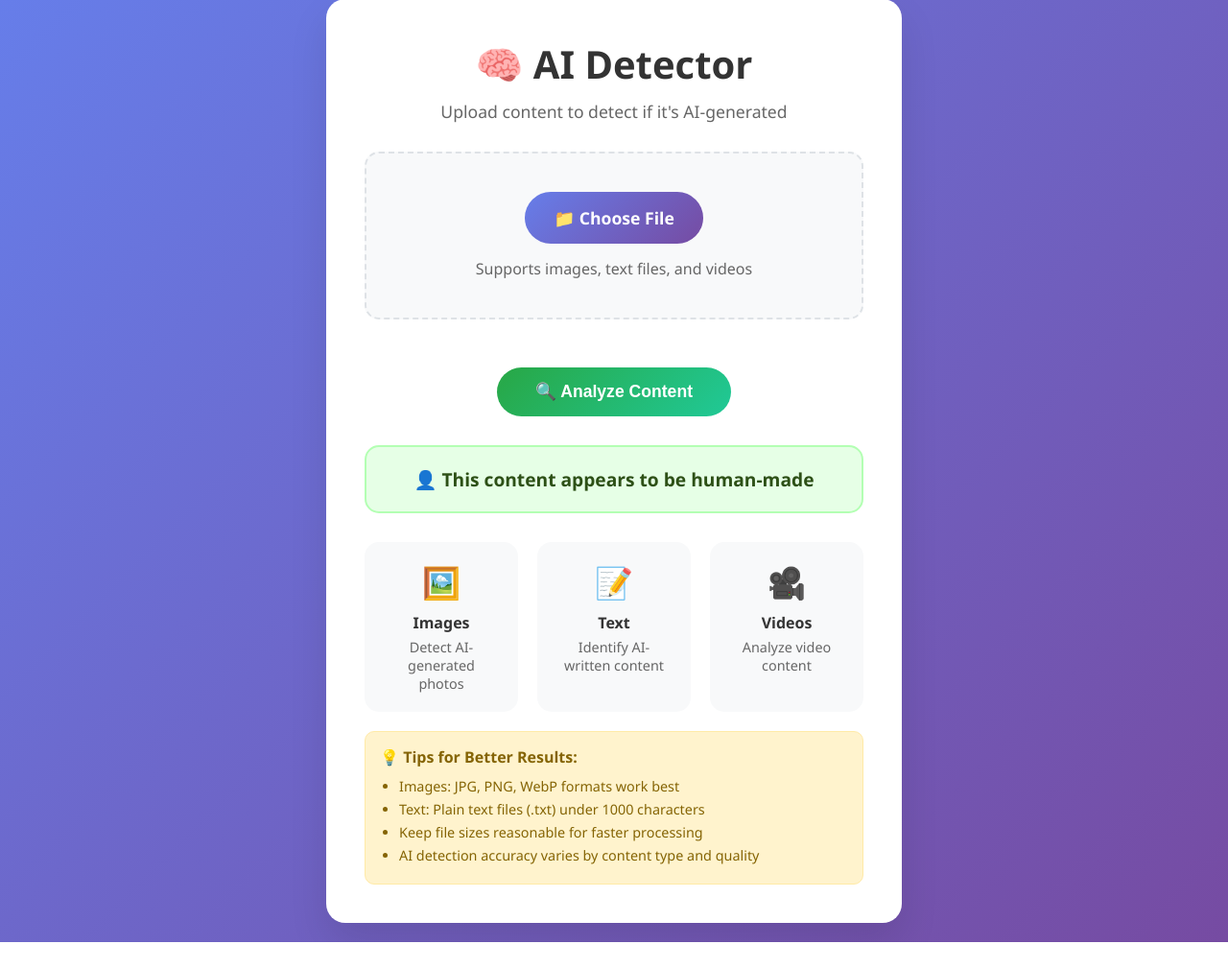
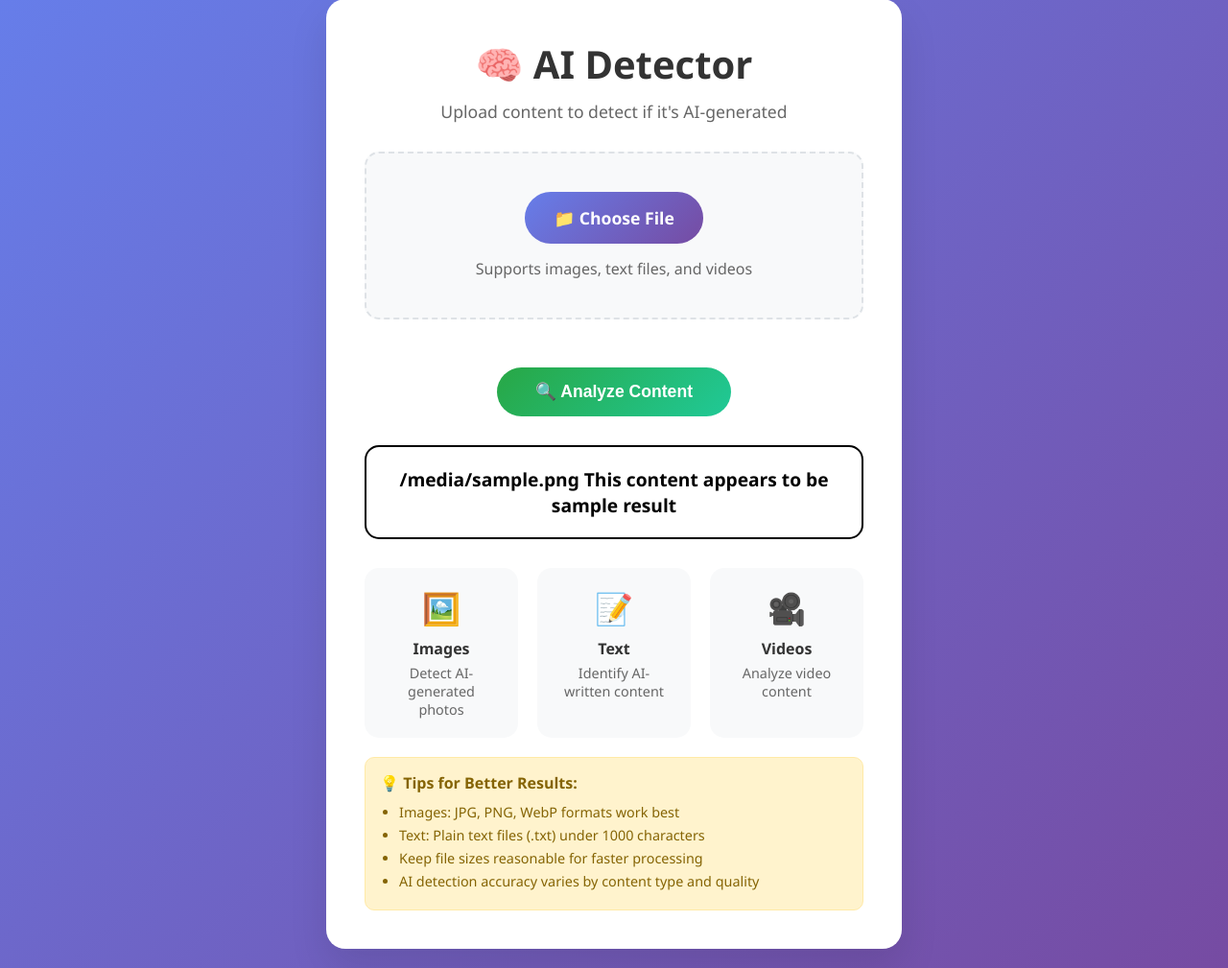
Before and after one commit to chikeokwudiafor/ai-detector, a Flask app: template templates/index.html in a window 1280 px wide. Shown: the part 21-1030 px from the top of the page at 96% size. Before the commit the page ends 1003 px from the top, so only its background shows below. Run offline with Flask 3, Linux system fonts and the light colour scheme; the template is opened without the code that fills it: most values are stand-ins (such as "Sample title", 1, 10 or a date in 2020).

Commit message:
Assistant checkpoint: Add dynamic confidence-based result classification
Assistant generated file changes:
- app.py: Add dynamic result classification based on confidence scores
- templates/index.html: Update HTML template with dynamic result styling, Update result display section with dynamic content

---

User prompt:

Hey AI Code Assistant, I want to add the following to my Flask app:

A dynamic results message that changes based on confidence score:

≥ 75% → 🤖 “AI-generated” (red alert box)

40% to < 75% → 🧐 “Possibly AI-generated” (orange warning box)

< 40% → 🧠 “Likely Human-generated” (green success box)

Can you help me update the Flask backend and HTML template to handle this logic and show the right color/message?

Replit-Commit-Author: Assistant
Replit-Commit-Session-Id: 80a9f653-4944-4139-981b-c957f97be4c9

```diff
--- a/app.py
+++ b/app.py
@@ -142,10 +142,24 @@ def detect_ai_video(video_file):
     # For now, return a placeholder message
     return "Video detection coming soon", 0.0
 
+def get_result_classification(confidence):
+    """
+    Classify result based on confidence score
+    Returns: (message, css_class, icon)
+    """
+    if confidence >= 0.75:
+        return "AI-generated", "ai-high", "🤖"
+    elif confidence >= 0.40:
+        return "Possibly AI-generated", "ai-medium", "🧐"
+    else:
+        return "Likely Human-generated", "ai-low", "🧠"
+
 @app.route("/", methods=["GET", "POST"])
 def index():
     result = None
     confidence = None
+    result_class = None
+    result_icon = None
 
     if request.method == "POST":
         file = request.files.get("file")
@@ -174,11 +188,19 @@ def index():
                 flash("🚫 Unsupported file type. Please upload an image (.jpg, .png), text file (.txt), or video (.mp4, .mov, .avi).", "error")
                 return render_template("index.html")
 
+            # Get dynamic classification based on confidence
+            if confidence is not None and confidence > 0:
+                result, result_class, result_icon = get_result_classification(confidence)
+
         except Exception as e:
             flash(f"❌ Error processing file: {str(e)}", "error")
             return render_template("index.html")
 
-    return render_template("index.html", result=result, confidence=confidence)
+    return render_template("index.html",
+                         result=result,
+                         confidence=confidence,
+                         result_class=result_class,
+                         result_icon=result_icon)
 
 if __name__ == "__main__":
     app.run(debug=True, host="0.0.0.0")
--- a/templates/index.html
+++ b/templates/index.html
@@ -104,18 +104,35 @@
             border-radius: 15px;
             font-size: 1.2rem;
             font-weight: 600;
+            border: 2px solid;
+            position: relative;
+            animation: fadeIn 0.5s ease-in;
         }
 
-        .ai-generated {
+        @keyframes fadeIn {
+            from { opacity: 0; transform: translateY(10px); }
+            to { opacity: 1; transform: translateY(0); }
+        }
+
+        .ai-high {
             background: #ffe6e6;
             color: #d73502;
-            border: 2px solid #ffb3b3;
+            border-color: #ff6b6b;
+            box-shadow: 0 4px 12px rgba(255, 107, 107, 0.3);
         }
 
-        .human-made {
+        .ai-medium {
+            background: #fff4e6;
+            color: #e67e22;
+            border-color: #f39c12;
+            box-shadow: 0 4px 12px rgba(243, 156, 18, 0.3);
+        }
+
+        .ai-low {
             background: #e6ffe6;
-            color: #2d5016;
-            border: 2px solid #b3ffb3;
+            color: #27ae60;
+            border-color: #2ecc71;
+            box-shadow: 0 4px 12px rgba(46, 204, 113, 0.3);
         }
 
         .confidence {
@@ -309,15 +326,18 @@
         </form>
 
         {% if result %}
-        <div class="result {% if result == 'AI-generated' %}ai-generated{% else %}human-made{% endif %}">
-            {% if result == 'AI-generated' %}
-                🤖 This content appears to be AI-generated
-            {% else %}
-                👤 This content appears to be human-made
-            {% endif %}
+        <div class="result {{ result_class }}">
+            {{ result_icon }} This content appears to be {{ result|lower }}
             {% if confidence is not none and confidence > 0 %}
                 <div class="confidence">
                     Confidence: {{ "%.1f"|format(confidence * 100) }}%
+                    {% if confidence >= 0.75 %}
+                        <br><small>High confidence - Strong AI signature detected</small>
+                    {% elif confidence >= 0.40 %}
+                        <br><small>Medium confidence - Mixed signals detected</small>
+                    {% else %}
+                        <br><small>Low confidence - Appears to be human-created</small>
+                    {% endif %}
                 </div>
             {% endif %}
         </div>
```
